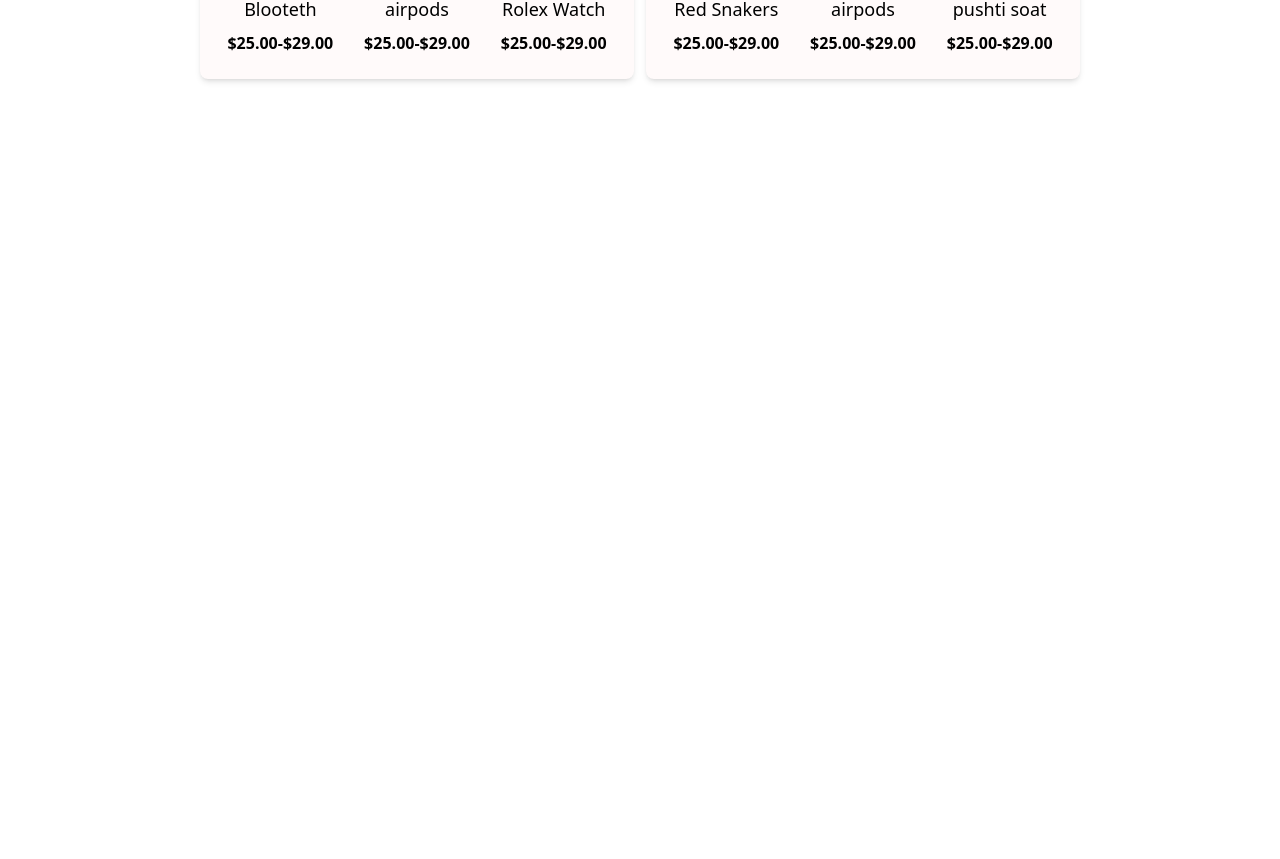
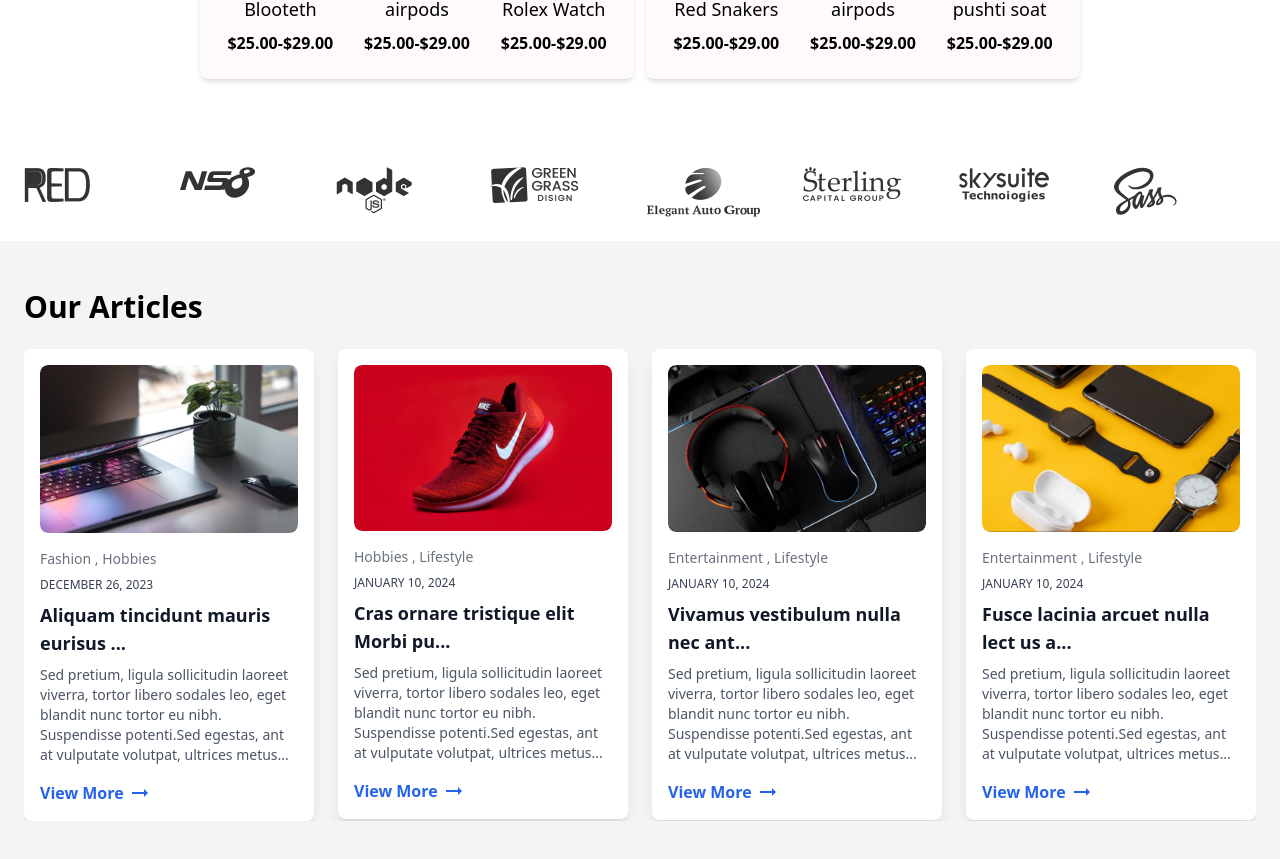
Before and after one commit to mustafo-coder/wolmart, a Next.js app: page / in a window 1280 px wide. Shown: the part 1335-2194 px from the top of the page. Before the commit the page ends 1478 px from the top, so only its background shows below. Built offline with nearby package versions, Linux system fonts and the light colour scheme.

Commit message:
merged azizbek

```diff
--- a/src/app/page.js
+++ b/src/app/page.js
@@ -7,8 +7,8 @@
 	return (
 		<div>
 			<Hero />
-			{/* <Partners /> */}
-			{/* <Articles /> */}
+			<Partners />
+			<Articles />
 		</div>
 	);
 };
--- a/src/components/Hero.jsx
+++ b/src/components/Hero.jsx
@@ -1,14 +1,14 @@
-import React from 'react'
-import OnePage from './pixl/OnePage'
+import React from 'react';
+import OnePage from './pixl/OnePage';
 import TwoPage from './pixl/TwoPage';
 
 export default function Hero() {
-  return (
-    <div className=" w-full h-40 ">
-      <div className="p-10 " >
-        <OnePage />
-        <TwoPage/>
-      </div>
-    </div>
-  );
+	return (
+		<div className='w-full'>
+			<div className='p-10 '>
+				<OnePage />
+				<TwoPage />
+			</div>
+		</div>
+	);
 }
```
